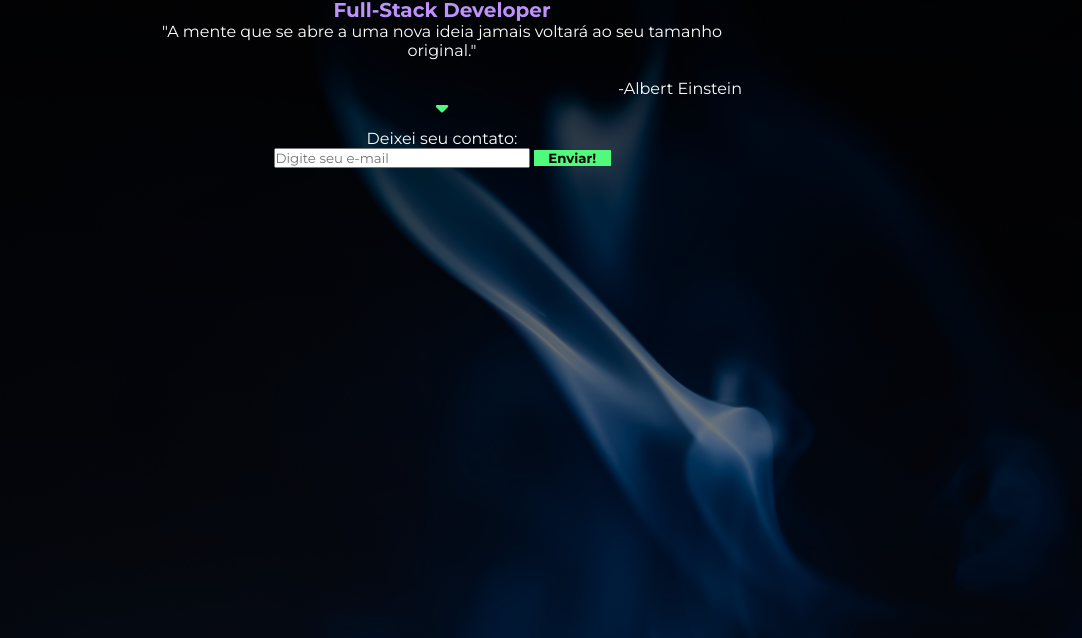
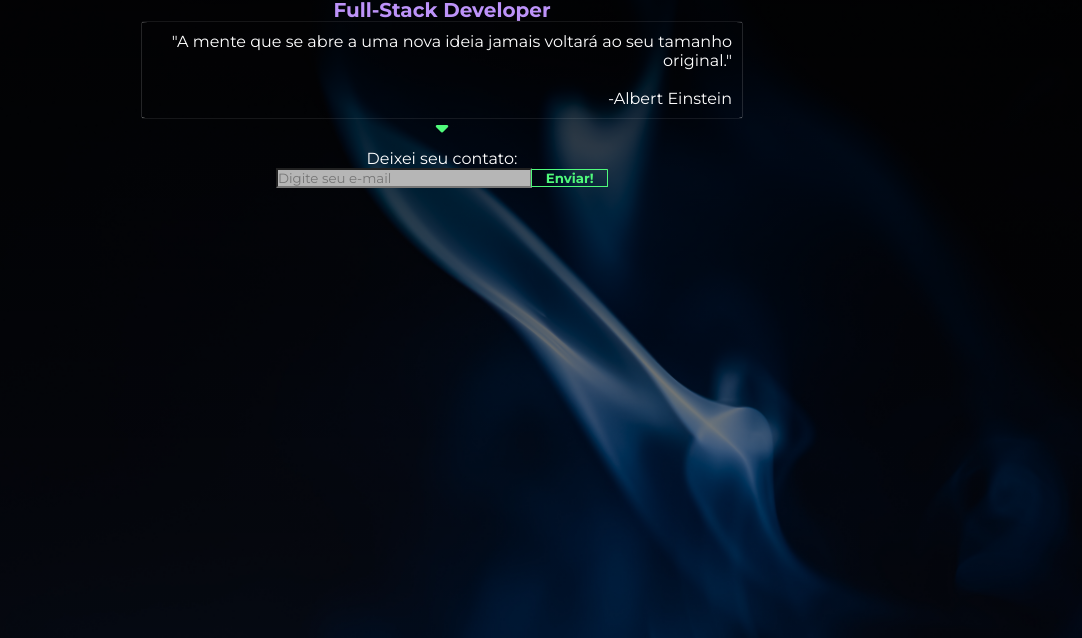
Before and after one commit to HudsonB1/hudsonb1.github.io, a plain HTML site: page index.html in a window 1280 px wide. Shown: the part 162-800 px from the top of the page, without its empty margins (198-1280 px from the left). Drawn offline with Linux system fonts and the light colour scheme.

Commit message:
Animaçãoes com JS

```diff
--- a/index.html
+++ b/index.html
@@ -22,7 +22,7 @@
                 <a href="mailto:hudsonbarni@gmail.com" target="_blank">E-mail</a>
             </li>
             <li>
-                <img  class="git" src="img/Icons/icons8-github-64.png" alt="">
+                <img class="git" src="img/Icons/icons8-github-64.png" alt="">
                 <a href="https://github.com/HudsonB1" target="_blank">GitHub</a>
             </li>
             <li>
@@ -37,36 +37,29 @@
                 <h1>Hudson Baroni</h1>
                 <h5>Full-Stack Developer</h5>
             </div>
-            <div>
-                <div id="about"></div>
+            <div id="mensao">
                 <p>"A mente que se abre a uma nova ideia jamais voltará ao seu tamanho original."</p><br>
                 <p id="autor">-Albert Einstein</p>
             </div>
-
-            <div id="arrow">
-                <!--
-
-                <br>
-                <i class="fa-solid fa-caret-down"></i>
-                <br>
-                <i class="fa-light fa-caret-down"></i>
-                <br>
-                -->
-                <i class="fa-solid fa-caret-down"></i>
-                <!-- <i class='fa-solid fa-sort-up'></i> -->
-
+            <div onclick="aboutArrow()" id="arrow">
+                <i id="animation" class="fa-solid fa-caret-down"></i>
+            </div>
+            <div style="display: none;" id="repositorys">
+                Lorem ipsum, dolor sit amet consectetur adipisicing elit. Molestias voluptatum, odio optio aliquam
+                tempore soluta
+            </div>
             <div class="form">
                 <div>
                     <p>Deixei seu contato: </p>
                 </div>
                 <form action="">
                     <input type="email" placeholder="Digite seu e-mail">
-                        <button><b>Enviar!</b></button>
+                    <button>Enviar!</button>
                 </form>
-                </div>
             </div>
         </section>
     </main>
+    <script src="js.js"></script>
 </body>
 
 </html>
--- /dev/null
+++ b/js.js
@@ -0,0 +1,7 @@
+
+function aboutArrow() {
+    let arrow = document.getElementById('animation');
+    arrow.classList.toggle('rotate');
+    let about = document.getElementById('repositorys');
+    about.classList.toggle('showRepositys')
+}
--- a/style.css
+++ b/style.css
@@ -82,45 +82,73 @@ header ul li img{
     font-size: 20px;
 }
 
-.arrow, i{
+#animation {
     font-size: 20px;
     color: #50fa7b;
+    transition: 500ms;
 }
-.arrow, i:hover{
+
+#animation:hover{
     color: #b17aff71;
 }
 
-#about, p{
+.rotate {
+    transform: rotate(180deg);
+    transition: 500ms;
+}
+
+#mensao {
+    padding: 10px;
+    box-shadow: 0 0 0.9px 0.06px #fff;
+    border-radius: 1%;
+}
+
+#mensao, p{
     max-width: 600px;
     margin: 0 auto;
     color: #fff;
 }
 
-#about, #autor{
+#mensao, #autor{
     text-align: end;
+}
+
+#about {
+    display: flex;
+}
+
+.showRepositys {
+    display: block !important;
+    transition: 200ms;
 }
 
 .form {
     width: 40%;
-    margin: 0 auto;
     color: #50fa7b;
-    margin: 10px auto;
+    margin: 10px auto 0 auto;
 }
 
 .form input{
     width: 50%;
+    background-color: rgb(182, 182, 182);
     color: #000;
+    margin: 0 auto;
 }
 
 .form button{
+    margin-left: -5px;
+    color: #50fa7b;
     width: 15%;
     height: auto;
-    background: #50fa7b;
-    border-style: none;
+    background: none;
+    border: 0.1px solid currentColor;
     border-radius: 2%;
     cursor: pointer;
+    transition: 600ms;
+    font-weight: bold;
 }
 
-.form button b{
-    color: #000;
+.form button:hover {
+    background: #003f91;
+    font-size: 14px;
 }
```
Lines whose indentation alone changed are shown as unchanged.
